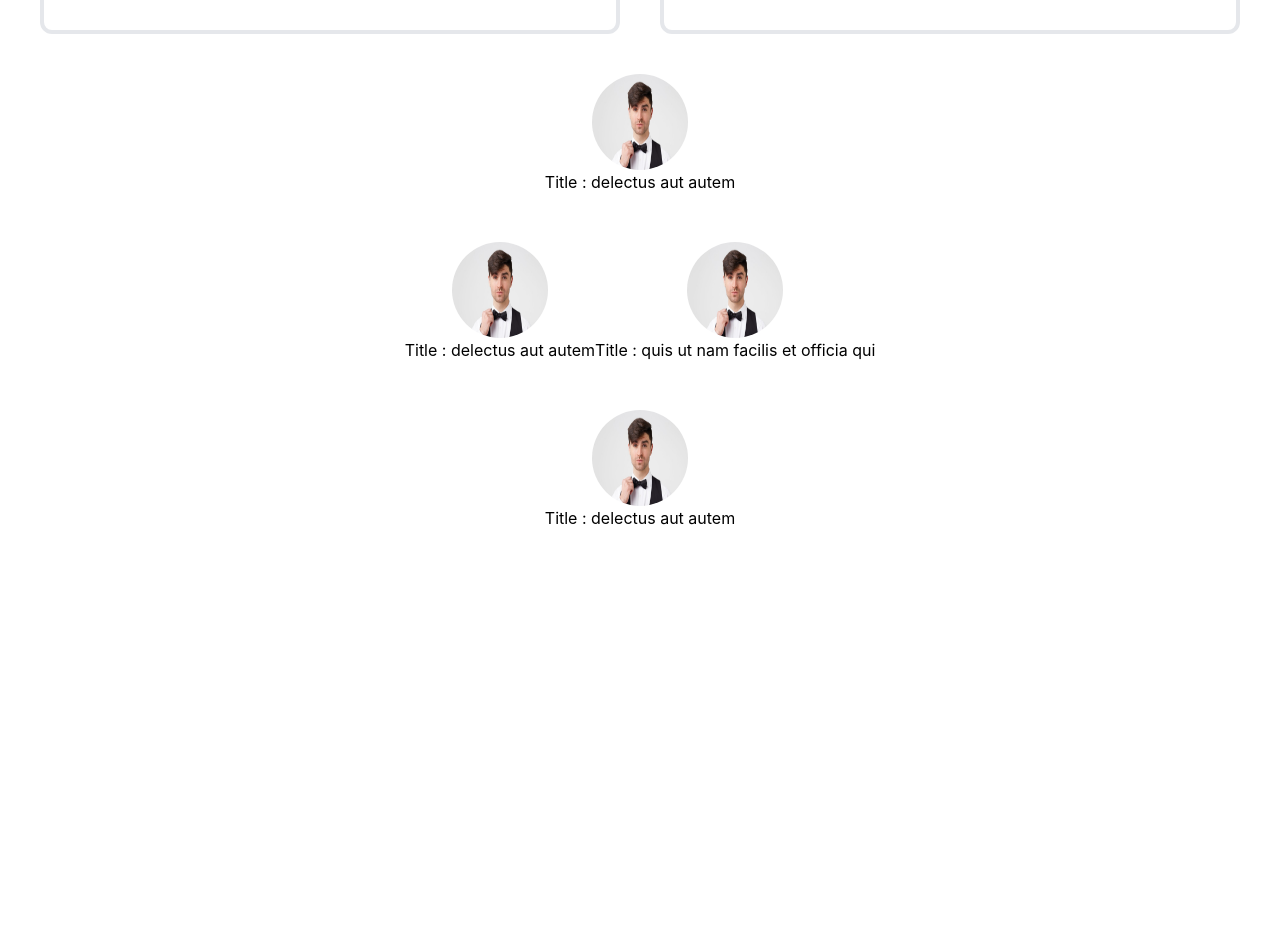
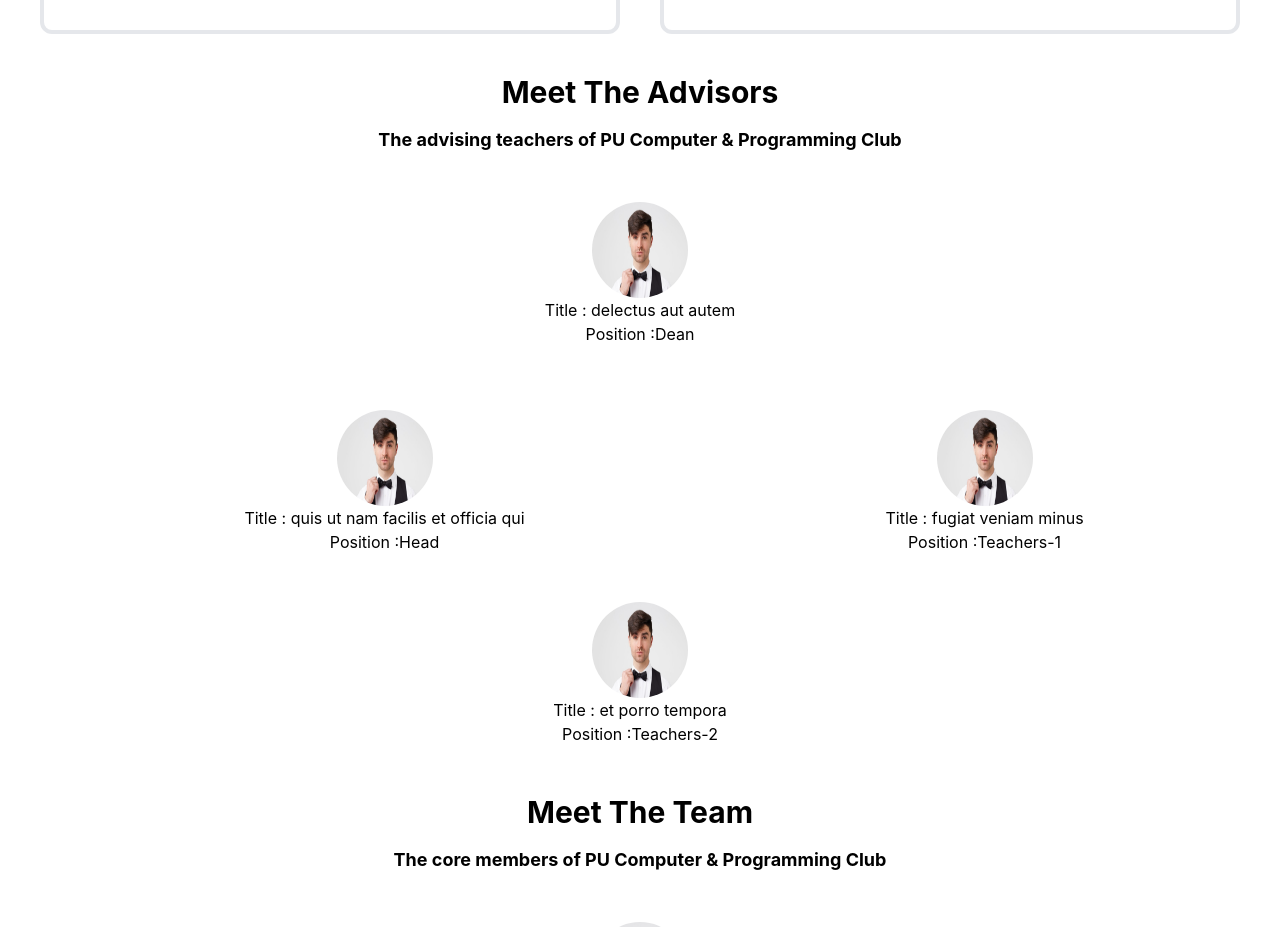
Before and after one commit to PulakBala/PUCPC-CLUB, a React (Create React App) app: page / in a window 1280 px wide. Shown: the part 1100-2027 px from the top of the page. Before the commit the page ends 1630 px from the top, so only its background shows below. Built offline with nearby package versions, Linux system fonts and the light colour scheme.

Commit message:
added press secretary

```diff
--- a/public/advisors.json
+++ b/public/advisors.json
@@ -3,7 +3,7 @@
     "userId": 1,
     "id": 1,
     "title": "delectus aut autem",
-    "possiton": "",
+    "position": "Dean",
     "completed": false,
     "picture":"../advisorImage/member.jpg"
     },
@@ -11,6 +11,7 @@
     "userId": 1,
     "id": 2,
     "title": "quis ut nam facilis et officia qui",
+    "position": "Head",
     "completed": false,
     "picture":"../advisorImage/member.jpg"
     },
@@ -18,6 +19,7 @@
     "userId": 1,
     "id": 3,
     "title": "fugiat veniam minus",
+    "position": "Teachers-1",
     "completed": false,
     "picture":"../advisorImage/member.jpg"
     },
@@ -25,7 +27,70 @@
     "userId": 1,
     "id": 4,
     "title": "et porro tempora",
+    "position": "Teachers-2",
     "completed": true,
     "picture":"../advisorImage/member.jpg"
+    },
+    {
+        "userId": 1,
+        "id": 5,
+        "title": "et porro tempora",
+        "position": "President",
+        "completed": true,
+        "picture":"../advisorImage/member.jpg"
+    },
+    {
+        "userId": 1,
+        "id": 6,
+        "title": "et porro tempora",
+        "position": "GS",
+        "picture":"../advisorImage/member.jpg"
     }
+    ,
+    {
+        "userId": 1,
+        "id": 7,
+        "title": "et porro tempora",
+        "position": "GS-helper",
+        "picture":"../advisorImage/member.jpg"
+    }
+    ,
+    {
+        "userId": 1,
+        "id": 8,
+        "title": "et porro tempora",
+        "position": "GS-helper",
+        "picture":"../advisorImage/member.jpg"
+    }
+    ,
+    {
+        "userId": 1,
+        "id": 9,
+        "title": "et porro tempora",
+        "position": "GS-helper",
+        "picture":"../advisorImage/member.jpg"
+    }
+    ,
+    {
+        "userId": 1,
+        "id": 10,
+        "title": "et porro tempora",
+        "position": "GS-helper",
+        "picture":"../advisorImage/member.jpg"
+    },
+    {
+        "userId": 1,
+        "id": 11,
+        "title": "et porro tempora",
+        "position": "Treasurer",
+        "picture":"../advisorImage/member.jpg"
+    },
+    {
+        "userId": 1,
+        "id": 12,
+        "title": "et porro tempora",
+        "position": "Press Secretary",
+        "picture":"../advisorImage/member.jpg"
+    }
+
 ]
--- a/src/Components/Advisors/Advisors.js
+++ b/src/Components/Advisors/Advisors.js
@@ -5,6 +5,7 @@ const Advisors = ({advisor}) => {
         <div >
              <img className='rounded-full h-24 w-24 inline' src={advisor.picture} alt="" />
             <h2>Title : {advisor.title}</h2>
+            <h2>Position :{advisor.position}</h2>
 
         </div>
     );
--- a/src/Components/Home/Home.js
+++ b/src/Components/Home/Home.js
@@ -34,24 +34,75 @@ const Home = () => {
                }
             </div>
 
-            <div className='grid grid-cols-1'>
+               {/* meet the advisors */}
+
+               <h4 className='text-3xl font-bold'>Meet The Advisors</h4>
+               <p className='text-lg font-bold mt-4'>The advising teachers of PU Computer & Programming Club</p>
+            <div className='grid grid-cols-1 mt-12'>
                 {
                     advisors.slice(0,1).map(advisor => <Advisors
                         key={advisor.id}
                         advisor={advisor}
                     ></Advisors>)
                 }
-              <div className='flex justify-center mt-12'>
+              <div className='flex justify-around mt-12 ml-12 p-4'>
               {
-                    advisors.slice(0,2).map(advisor => <Advisors
+                    advisors.slice(1,3).map(advisor => <Advisors
                         key={advisor.id}
                         advisor={advisor}
                     ></Advisors>)
                 }
               </div>
-              <div className='flex justify-center mt-12'>
+              <div className='flex justify-center mt-8'>
               {
-                    advisors.slice(0,1).map(advisor => <Advisors
+                    advisors.slice(3,4).map(advisor => <Advisors
+                        key={advisor.id}
+                        advisor={advisor}
+                    ></Advisors>)
+                }
+              </div>
+
+              {/* Meet the Team */}
+
+              <h4 className='text-3xl font-bold mt-12'>Meet The Team</h4>
+              <p className='text-lg font-bold mt-4'>The core members of PU Computer & Programming Club</p>
+
+              <div className='mt-12 '>
+               {
+                    advisors.slice(4,5).map(advisor => <Advisors
+                        key={advisor.id}
+                        advisor={advisor}
+                    ></Advisors>)
+                }
+
+              </div>
+              <div className='mt-12'>
+               {
+                    advisors.slice(5,6).map(advisor => <Advisors
+                        key={advisor.id}
+                        advisor={advisor}
+                    ></Advisors>)
+                }
+              </div>
+              <div className='flex justify-around mt-12'>
+               {
+                    advisors.slice(6,10).map(advisor => <Advisors
+                        key={advisor.id}
+                        advisor={advisor}
+                    ></Advisors>)
+                }
+              </div>
+              <div className='mt-12'>
+               {
+                    advisors.slice(10,11).map(advisor => <Advisors
+                        key={advisor.id}
+                        advisor={advisor}
+                    ></Advisors>)
+                }
+              </div>
+              <div className='mt-12'>
+               {
+                    advisors.slice(11,12).map(advisor => <Advisors
                         key={advisor.id}
                         advisor={advisor}
                     ></Advisors>)
```
